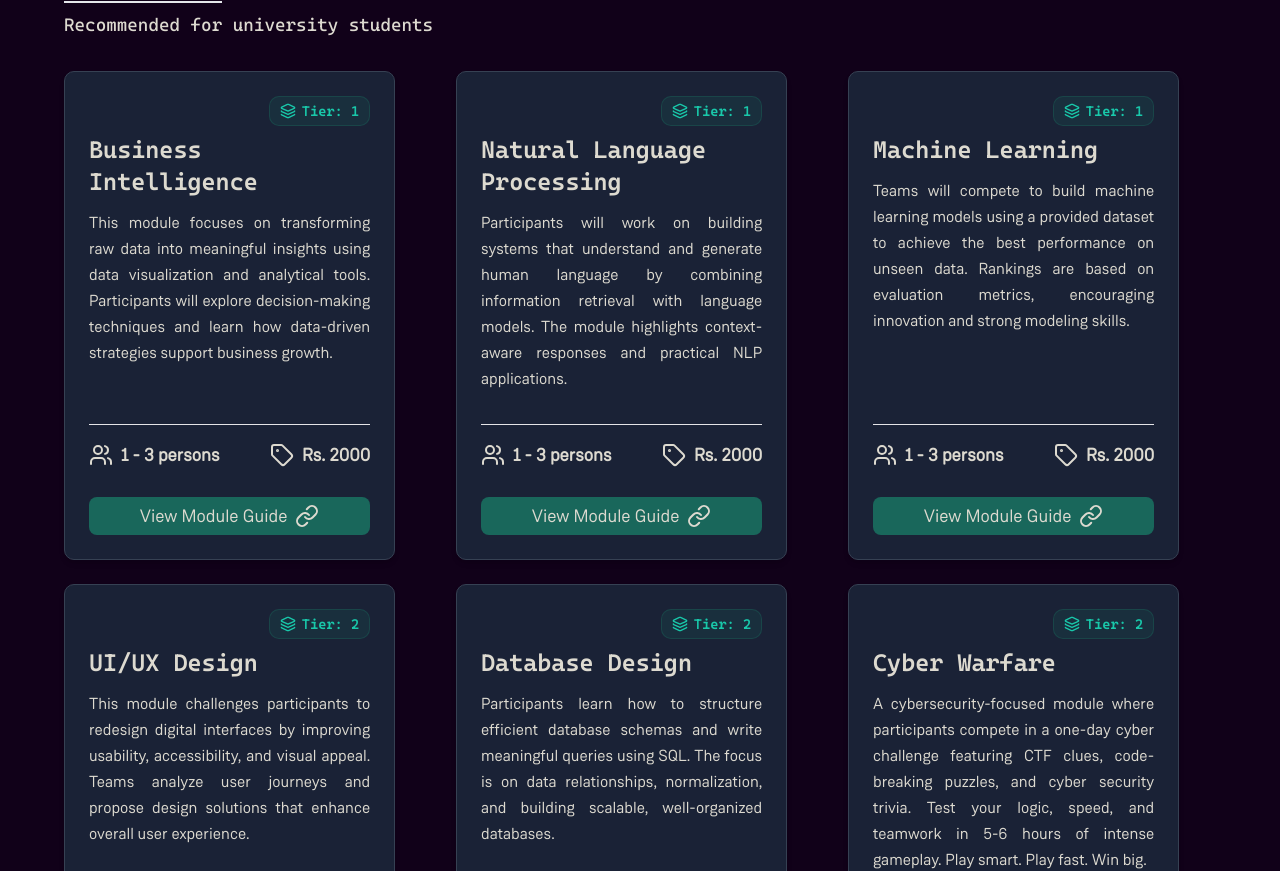
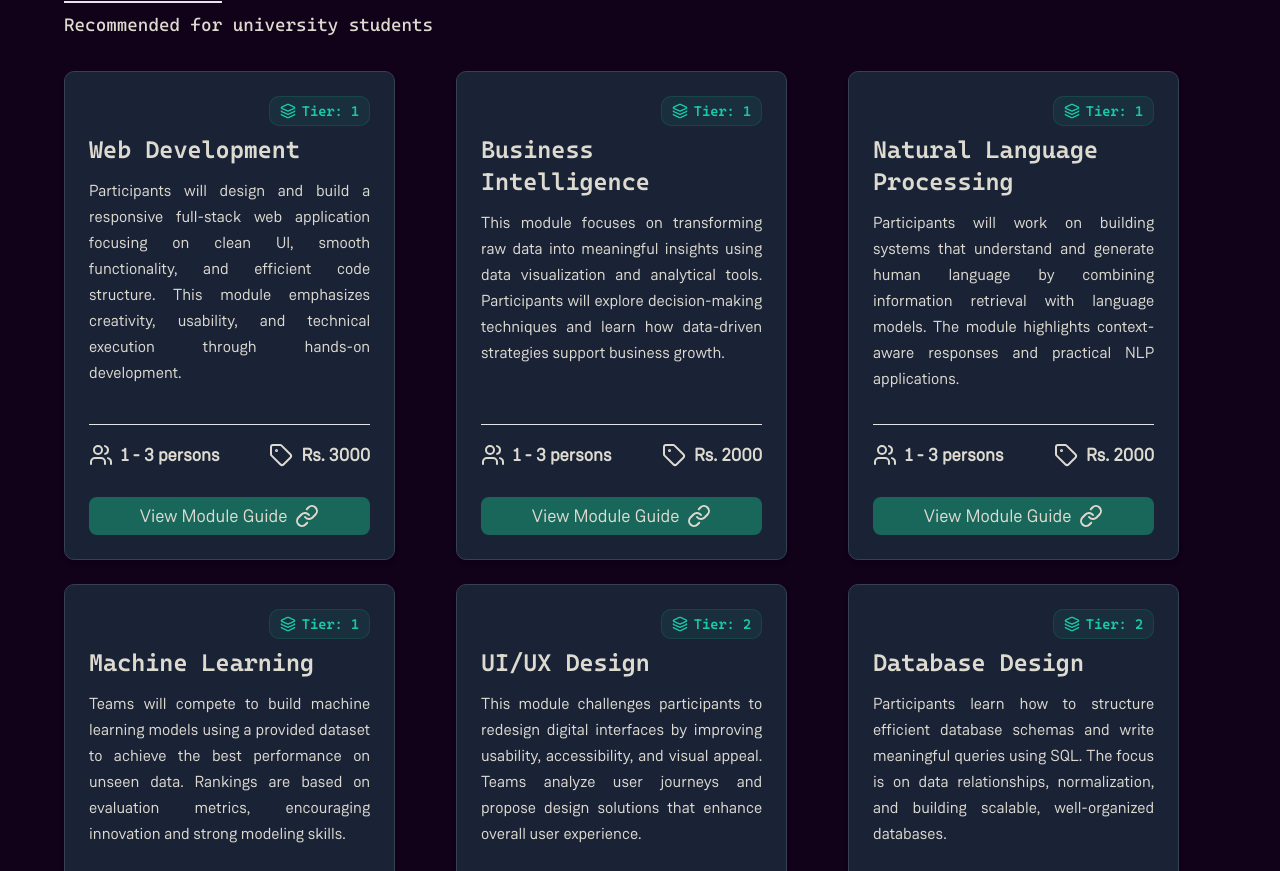
Before and after one commit to css-iba/css-website, a Next.js app: page /ProBattle in a window 1280 px wide. Shown: the part 3080-3951 px from the top of the page. Built offline with nearby package versions, Linux system fonts and the light colour scheme.

Commit message:
Update constants.ts

```diff
--- a/app/ProBattle/constants.ts
+++ b/app/ProBattle/constants.ts
@@ -124,17 +124,17 @@ const contacts: TeamContact[] = [
 ];
 
 const modulesData: ModuleCardProps[] = [
-  // {
-  //   name: 'Web Development',
-  //   description:
-  //     'Participants will design and build a responsive full-stack web application focusing on clean UI, smooth functionality, and efficient code structure. This module emphasizes creativity, usability, and technical execution through hands-on development.',
-  //   minParticipants: 1,
-  //   maxParticipants: 3,
-  //   price: 3000,
-  //   guideLink: 'https://drive.google.com/file/d/12l9ynMDS7q3PbK1cFRn_0jSUV2-MDfth/view?usp=sharing',
-  //   category: 'Technical',
-  //   Tier: [1]
-  // },
+  {
+    name: 'Web Development',
+    description:
+      'Participants will design and build a responsive full-stack web application focusing on clean UI, smooth functionality, and efficient code structure. This module emphasizes creativity, usability, and technical execution through hands-on development.',
+    minParticipants: 1,
+    maxParticipants: 3,
+    price: 3000,
+    guideLink: 'https://drive.google.com/file/d/12l9ynMDS7q3PbK1cFRn_0jSUV2-MDfth/view?usp=sharing',
+    category: 'Technical',
+    Tier: [1]
+  },
   {
     name: 'Business Intelligence',
     description:
```
